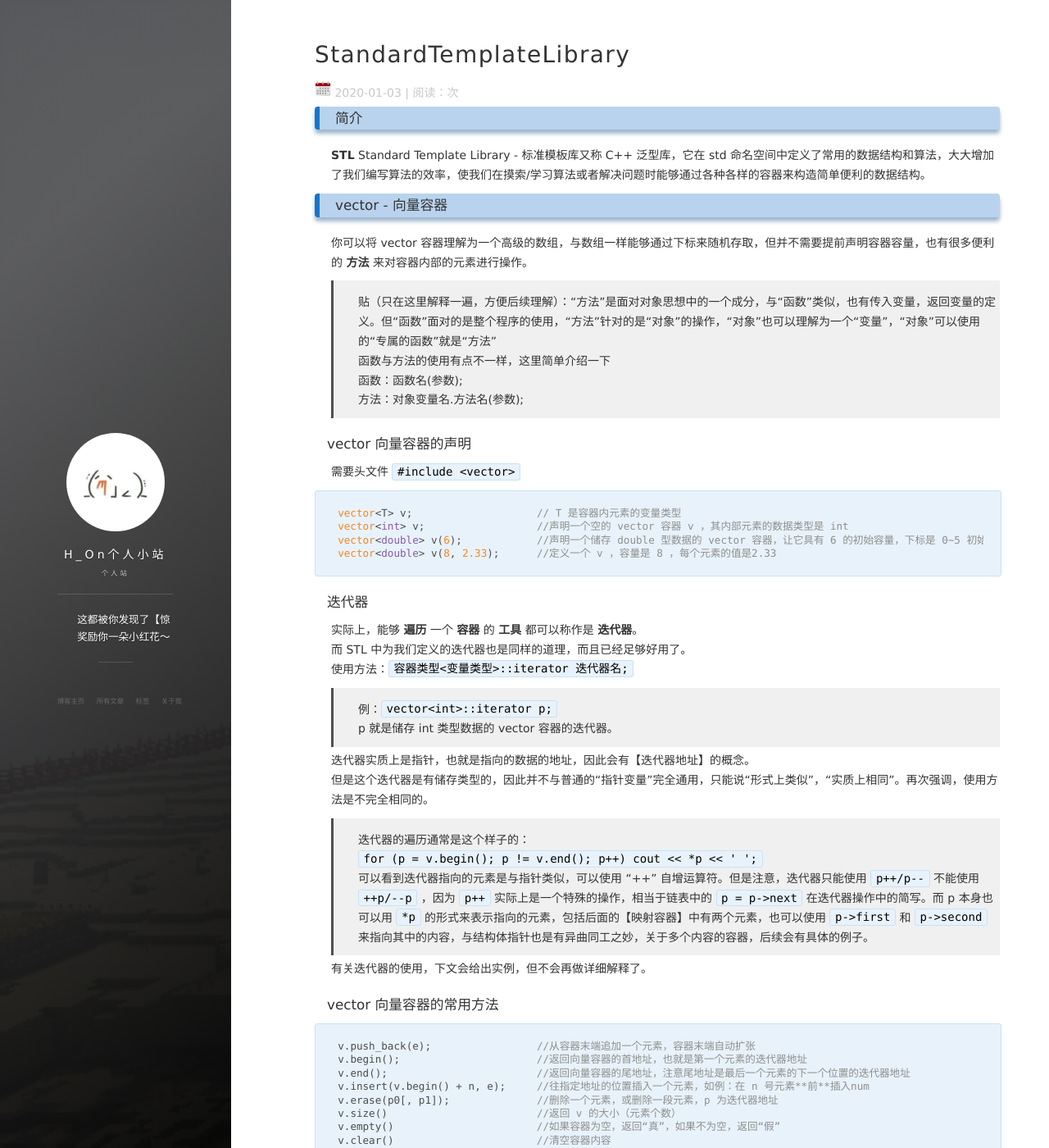
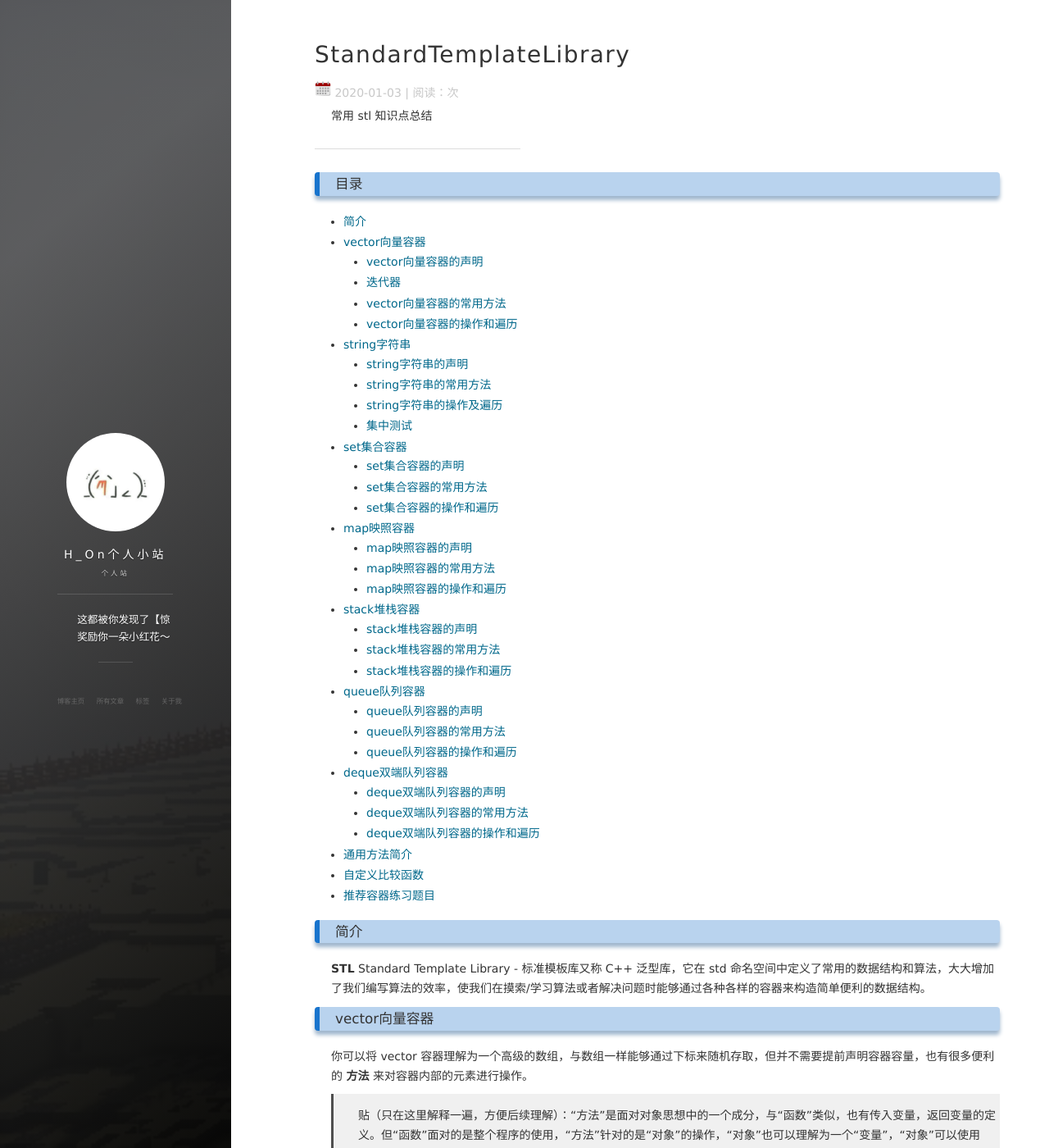
Before and after one commit to Hybrogen/Hybrogen.github.io, a Jekyll site: the page built from _posts/2020-01-03-STL1.md, in a window 1280 px wide and 1400 px high. Shown: the whole window at 82% size. Built offline with Jekyll 4.4.1, drawn with Linux system fonts in a browser that asks for light colours; nearby versions of some CDN libraries; comment, search, counter and statistics services are not loaded; some of the changed text lies outside the part shown.

Commit message:
给stl1添加目录

````diff
--- a/_posts/2020-01-03-STL1.md
+++ b/_posts/2020-01-03-STL1.md
@@ -7,17 +7,57 @@ description: STL-标准 模板 库
 tag: 算法
 ---
 
+常用 stl 知识点总结
+
+---
+
+### 目录
+* [简介](#简介)
+* [vector向量容器](#vector向量容器)
+  - [vector向量容器的声明](#vector向量容器的声明)
+  - [迭代器](#迭代器)
+  - [vector向量容器的常用方法](#vector向量容器的常用方法)
+  - [vector向量容器的操作和遍历](#vector向量容器的操作和遍历)
+* [string字符串](#string字符串)
+  - [string字符串的声明](#string字符串的声明)
+  - [string字符串的常用方法](#string字符串的常用方法)
+  - [string字符串的操作及遍历](#string字符串的操作及遍历)
+  - [集中测试](#集中测试)
+* [set集合容器](#set集合容器)
+  - [set集合容器的声明](#set集合容器的声明)
+  - [set集合容器的常用方法](#set集合容器的常用方法)
+  - [set集合容器的操作和遍历](#set集合容器的操作和遍历)
+* [map映照容器](#map映照容器)
+  - [map映照容器的声明](#map映照容器的声明)
+  - [map映照容器的常用方法](#map映照容器的常用方法)
+  - [map映照容器的操作和遍历](#map映照容器的操作和遍历)
+* [stack堆栈容器](#stack堆栈容器)
+  - [stack堆栈容器的声明](#stack堆栈容器的声明)
+  - [stack堆栈容器的常用方法](#stack堆栈容器的常用方法)
+  - [stack堆栈容器的操作和遍历](#stack堆栈容器的操作和遍历)
+* [queue队列容器](#queue队列容器)
+  - [queue队列容器的声明](#queue队列容器的声明)
+  - [queue队列容器的常用方法](#queue队列容器的常用方法)
+  - [queue队列容器的操作和遍历](#queue队列容器的操作和遍历)
+* [deque双端队列容器](#deque双端队列容器)
+  - [deque双端队列容器的声明](#deque双端队列容器的声明)
+  - [deque双端队列容器的常用方法](#deque双端队列容器的常用方法)
+  - [deque双端队列容器的操作和遍历](#deque双端队列容器的操作和遍历)
+* [通用方法简介](#通用方法简介)
+* [自定义比较函数](#自定义比较函数)
+* [推荐容器练习题目](#推荐容器练习题目)
+
 ### 简介
 **STL** Standard Template Library - 标准模板库又称 C++ 泛型库，它在 std 命名空间中定义了常用的数据结构和算法，大大增加了我们编写算法的效率，使我们在摸索/学习算法或者解决问题时能够通过各种各样的容器来构造简单便利的数据结构。
 
-### vector - 向量容器
+### vector向量容器
 你可以将 vector 容器理解为一个高级的数组，与数组一样能够通过下标来随机存取，但并不需要提前声明容器容量，也有很多便利的 **方法** 来对容器内部的元素进行操作。
 > 贴（只在这里解释一遍，方便后续理解）：“方法”是面对对象思想中的一个成分，与“函数”类似，也有传入变量，返回变量的定义。但“函数”面对的是整个程序的使用，“方法”针对的是“对象”的操作，“对象”也可以理解为一个“变量”，“对象”可以使用的“专属的函数”就是“方法”<br>
 > 函数与方法的使用有点不一样，这里简单介绍一下<br>
 > 函数：函数名(参数);<br>
 > 方法：对象变量名.方法名(参数);
 
-#### vector 向量容器的声明
+#### **vector向量容器的声明**
 需要头文件 `#include <vector>`
 ```c++
 vector<T> v;                    // T 是容器内元素的变量类型
@@ -26,7 +66,7 @@ vector<double> v(6);            //声明一个储存 double 型数据的 vector
 vector<double> v(8, 2.33);      //定义一个 v ，容量是 8 ，每个元素的值是2.33
 ```
 
-#### 迭代器
+#### **迭代器**
 实际上，能够 **遍历** 一个 **容器** 的 **工具** 都可以称作是 **迭代器**。<br>
 而 STL 中为我们定义的迭代器也是同样的道理，而且已经足够好用了。<br>
 使用方法：`容器类型<变量类型>::iterator 迭代器名;`
@@ -41,7 +81,7 @@ vector<double> v(8, 2.33);      //定义一个 v ，容量是 8 ，每个元素
 
 有关迭代器的使用，下文会给出实例，但不会再做详细解释了。
 
-#### vector 向量容器的常用方法
+#### **vector向量容器的常用方法**
 ```c++
 v.push_back(e);                 //从容器末端追加一个元素，容器末端自动扩张
 v.begin();                      //返回向量容器的首地址，也就是第一个元素的迭代器地址
@@ -53,7 +93,7 @@ v.empty()                       //如果容器为空，返回“真”，如果
 v.clear()                       //清空容器内容
 ```
 
-#### vector 向量容器的操作和遍历
+#### **vector向量容器的操作和遍历**
 ```c++
 #include <iostream>
 #include <vector>
@@ -126,17 +166,17 @@ Not empty
 Is empty
 ```
 
-### string - 字符串
+### string字符串
  string 是 C++ 中直接提供的一种新的【数据类型】，字符串变量不同于字符数组构成的字符串，string 型的变量不需要提前定义长度，也就是说它的长度是 可变的 。string 型的变量可以很方便的添加和删除其中的字符和字符串，也可以直接使用下标进行查改。它在声明的时候计算机会分配一个空间，当你的字符串变的过于长，超过现在已经分配的内存的时候，它会自动开辟一片新的 足够长 的内存，来存放变长的字符串。这种变量类型在处理字符串上就变得很简便，最重要的是，更好理解了。
 
-#### string 字符串的声明
+#### **string字符串的声明**
  string 型变量的使用并不需要特殊的头文件<br>
 一部分 string 字符串的操作需要头文件 `#include <string>`
 ```c++
 string s;                       //声明一个空的 string 容器 s ，s 是一个空字符串，字符串长度为 0
 ```
 
-#### string 字符串的常用方法
+#### **string字符串的常用方法**
 ```c++
 s.append(str);                  //从字符串末端追加一个字符串，注意只能是字符串不能是字符
 s.begin();                      //返回字符串的首地址，也就是第一个字符的迭代器地址
@@ -153,7 +193,7 @@ s.clear();                      //清空字符串，但通常直接赋值空字
 s.c_str();                      //返回一个与 C 语言中的字符数组同类型的指针，使 string 类型的变量可以实用 C 中的 printf() 函数和 sscanf() 函数
 ```
 
-#### string 字符串的操作及遍历
+#### **string字符串的操作及遍历**
  C++ 为 string 字符串类型的变量提供了很多方便实用的功能
 ```c++
 s1 </<=/>/>=/==/!= s2           //两个字符串可以进行逻辑判断
@@ -166,7 +206,7 @@ s1 = s2 + s3                    //两个字符串可以相加，结果与顺序
 char s2[2000] = "abcd";
 string s1 = s2;
 ```
-#### 集中测试
+#### **集中测试**
 ```c++
 #include <iostream>
 #include <string>
@@ -279,23 +319,23 @@ s.length() = 0
 Is empty
 ```
 
-### set - 集合容器
+### set集合容器
 顾名思义，集合容器是用来储存一系列相同数据类型元素的容器，但没有一个排序规则计算机无法保存，因此 set 集合容器实现了红黑树（Red-Black Tree）的平衡二叉检索树的数据结构，在插入元素时，set 容器会自动调整二叉树，生成一个左子节点小于根节点小于右子节点的排序树，并且保证左右子树高度相同，以获得最快的检索速度。<br>
-平衡二叉检索树的检索效率高于 vector、deque、list 等容器。由于 set 容器的构建原理，set 容器并不能修改，因为值如果改变，树的结构就可能需要调整，因此 set 中的内容只能增删查。<br>
+平衡二叉检索树的检索效率高于 vector、deque、list 等容器。由于 set 容器的构建原理，set 容器并不能修改，因为值如果改变，树的结构就可能需要调整，因此 set 中的内容只能增删查。
 
 简单来说，set 容器可以自动排序插入的元素，可以快速的检索，是一个很适合用于需要对数据进行排列和查找的程序。<br>
  set 容器中不能储存重复的元素，如果插入已经存在的元素，将会没有效果；<br>
  multiset 是【多重集合容器】，与 set 相同可以对元素使用红黑树进行自动排序，可以储存相同的元素，如果需要排序的数据有重复，可以考虑使用 multiset 。<br>
- set 和 multiset 都定义在头文件 \<set\> 中
+ set 和 multiset 都定义在头文件 `<set>` 中
 
-#### set 集合容器的声明
+#### **set集合容器的声明**
 需要头文件 `#include <set>`
 ```c++
 set<T> s;                       // T 是容器内元素的变量类型
 multiset<T> ms;                 // T 是容器内元素的变量类型
 ```
 
-#### set 集合容器的常用方法
+#### **set集合容器的常用方法**
 ```c++
 //set 容器的方法
 s.insert(e);                    //将 e 加入集合，自动排序，默认升序，不可重复插入
@@ -307,7 +347,7 @@ ms.erase(k);                    //删除所有键值为 k 的元素，返回删
 ms.find(k);                     //查找第一个键值为 k 的元素的位置，返回迭代器地址，若没找到返回 ms.end()
 ```
 
-#### set 集合容器的操作和遍历
+#### **set集合容器的操作和遍历**
  set 的操作
 ```c++
 #include <iostream>
@@ -385,10 +425,10 @@ Not found 2
 Found 5
 ```
 
-### map - 映照容器
+### map映照容器
 映照容器是居于数据对的，可以通过 **键** ，来索引到 **值** 的容器，其中的元素是以 **键-值对** 的形式存储的，是一个比较抽象的数据结构，通过后面的例子可以很容易的理解。
 
-#### map 映照容器的声明
+#### **map映照容器的声明**
 需要头文件 `#include <map>`
 ```c++
 //因为 map 储存的是 [键-值对] 所以要定义两个数据类型
@@ -396,7 +436,7 @@ map<T, T> m;                    // T 是容器内元素的变量类型
 multimap<T, T> mm;              // T 是容器内元素的变量类型
 ```
 
-#### map 映照容器的常用方法
+#### **map映照容器的常用方法**
 ```c++
 //map 容器的方法
 m.insert(pair<T, T>(k, v));     //将一个键-值对 k: v 加入集合，自动按键值排序，默认升序，不可重复插入
@@ -408,14 +448,14 @@ mm.erase(k);                    //删除所有键值为 k 的元素，返回删
 mm.find(k);                     //查找第一个键值为 k 的元素的位置，返回迭代器地址，若没找到返回 mm.end()
 ```
 
-#### map 映照容器的操作和遍历
+#### **map映照容器的操作和遍历**
  map 映照容器可以直接通过 键 来访问对应的 值 ，甚至可以直接使用 键 来生成新的 键-值对 。
 ```c++
 m[k] = v;                       //可以直接使用这种方式来插入新的键值对，如果此键已经存在则会修改此键对应的值
 ```
 注意：多重映射容器（multimap）只能使用 insert() 方法来插入元素，不能使用下标添加或访问
 
- map 的操作
+map 的操作
 ```c++
 #include <iostream>
 #include <map>
@@ -511,16 +551,16 @@ Not found 16
 Found Ice
 ```
 
-### stack - 堆栈容器
+### stack堆栈容器
 堆是一个很神奇的概念，但这里并不用想得太麻烦，想像一个羽毛球桶，只有一个开口，只能从瓶口放进羽毛球或者从瓶口把【最上面】的羽毛球拿出来。也就是 stack 堆栈是一个【后进先出（Last In First Out，LIFO）】的数据存储结构。元素只能从栈顶入栈，只能从栈顶出栈，只能读取栈顶元素。
 
-#### stack 堆栈容器的声明
+#### **stack堆栈容器的声明**
 需要头文件 `#include <stack>`
 ```c++
 stack<T> s;                     // T 是容器内元素的变量类型
 ```
 
-#### stack 堆栈容器的常用方法
+#### **stack堆栈容器的常用方法**
 ```c++
 s.push(e);                      //从栈顶将元素入栈
 s.pop();                        //将栈顶元素出栈
@@ -528,7 +568,7 @@ s.top();                        //读取栈顶元素
 s.empty();                      //判断队列是否为空
 ```
 
-#### stack 堆栈容器的操作和遍历
+#### **stack堆栈容器的操作和遍历**
 ```c++
 #include <iostream>
 #include <stack>
@@ -556,16 +596,16 @@ int main() {
 1
 ```
 
-### queue - 队列容器
+### queue队列容器
 队列是一个【先进先出（First In First Out，FIFO）】的储存结构，元素只能从队尾插入，只能从队首删除。
 
-#### queue 队列容器的声明
+#### **queue队列容器的声明**
 需要头文件 `#include <queue>`
 ```c++
 queue<T> q;                     // T 是容器内元素的变量类型
 ```
 
-#### queue 队列容器的常用方法
+#### **queue队列容器的常用方法**
 ```c++
 q.push(e);                      //后端入队
 q.pop();                        //前端出队
@@ -574,7 +614,7 @@ q.back();                       //读取队尾元素
 q.empty();                      //判断队列是否为空
 ```
 
-#### queue 队列容器的操作和遍历
+#### **queue队列容器的操作和遍历**
 ```c++
 #include <iostream>
 #include <queue>
@@ -603,10 +643,10 @@ int main() {
 1
 ```
 
-### deque - 双端队列容器
+### deque双端队列容器
 顾名思义是一个可以从两端进行出入操作的队列。内部数据存储结构与 vector 相同，也可以用下标进行随机存取。
 
-#### deque 双端队列容器的声明
+#### **deque双端队列容器的声明**
 需要头文件 `#include <deque>`
 ```c++
 deque<T> d;                     // T 是容器内元素的变量类型
@@ -614,7 +654,7 @@ deque<int> d(6);                //声明一个储存 int 型数据的 deque 容
 vector<double> d(8, 2.33);      //定义一个 d ，容量是 8 ，每个元素的值是2.33
 ```
 
-#### deque 双端队列容器的常用方法
+#### **deque双端队列容器的常用方法**
 ```c++
 d.push_back(e);                 //后端插入元素，尾部扩充
 d.push_front(e);                //前端插入元素，头部扩充
@@ -626,7 +666,7 @@ d.insert(p, e);                 //在迭代器位置之前插入
 d.erase(p[, p1]);               //删除迭代器位置或一段区间中的元素
 ```
 
-#### deque 双端队列容器的操作和遍历
+#### **deque双端队列容器的操作和遍历**
 ```c++
 #include <iostream>
 #include <deque>
````
